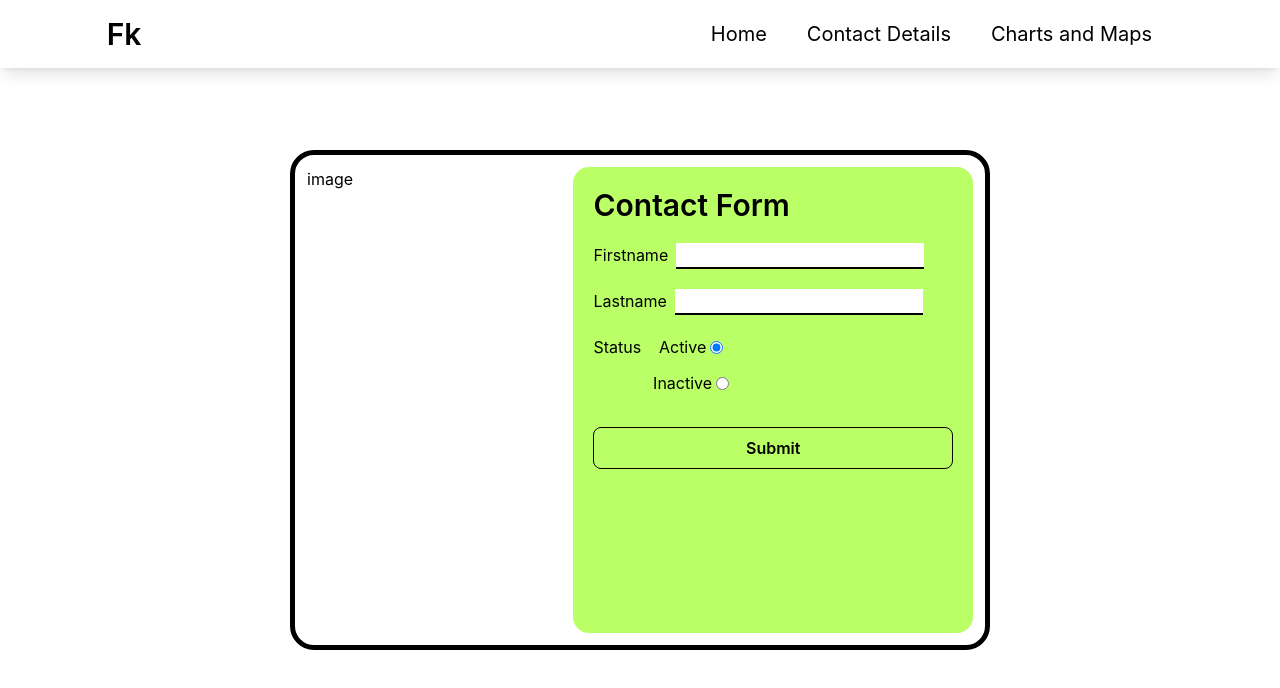
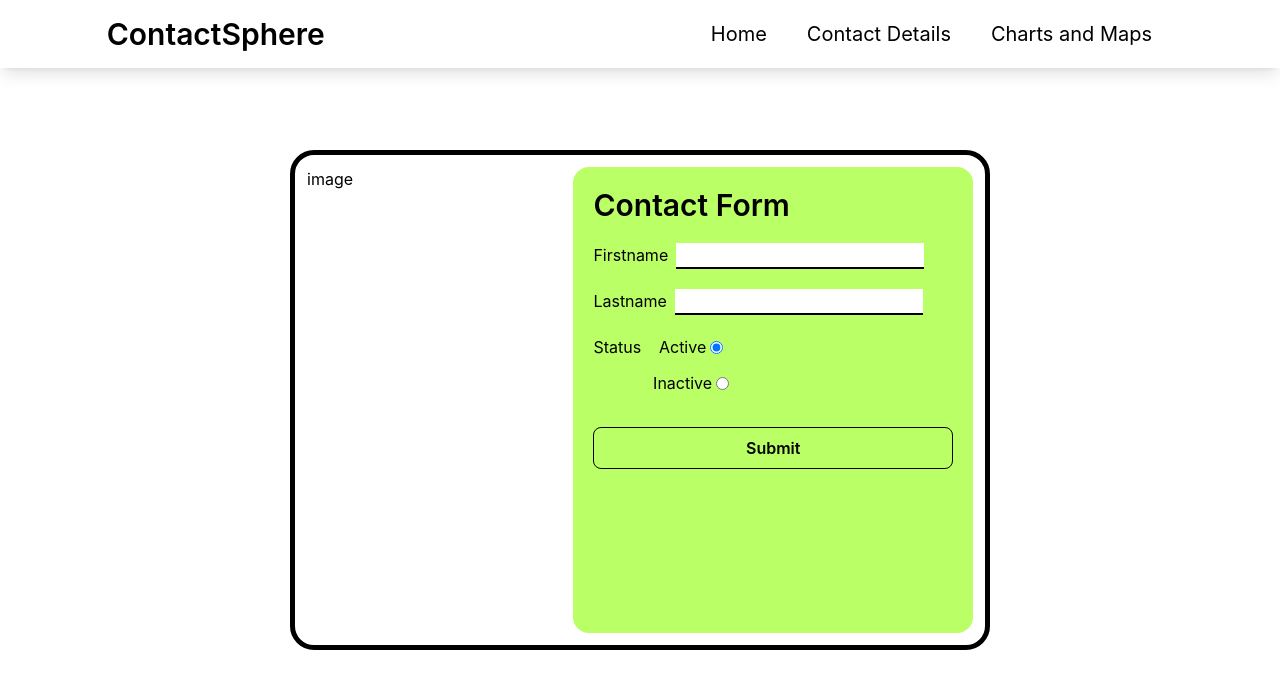
Before and after one commit to itsfarhankhan28/ContactApp, a React (Create React App) app in the folder client/: page / in a window 1280 px wide. Shown: the top 688 px of the page. Built offline with nearby package versions, Linux system fonts and the light colour scheme.

Commit message:
feat(Navbar): changed name of the App

```diff
--- a/client/src/components/Navbar.tsx
+++ b/client/src/components/Navbar.tsx
@@ -29,7 +29,7 @@
             <div className="flex items-center gap-16 my-4">
             {/* logo */}
               <div>
-                <h1 className="text-3xl font-semibold font-herofont">Fk</h1>
+                <h1 className="text-3xl font-semibold font-herofont">ContactSphere</h1>
               </div>
               {/* primary */}
               <div className="hidden lg:flex gap-10 absolute right-[10%]">
```
